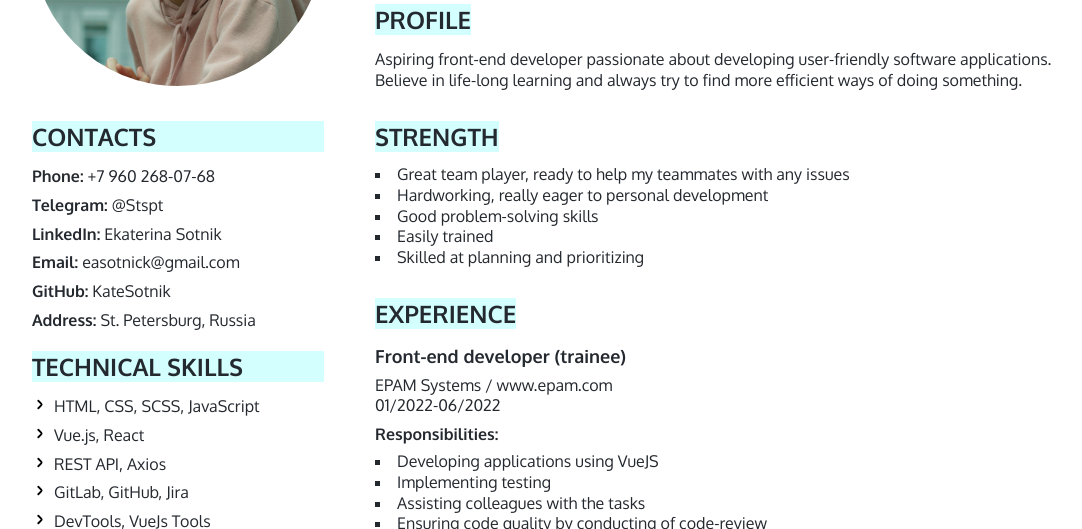
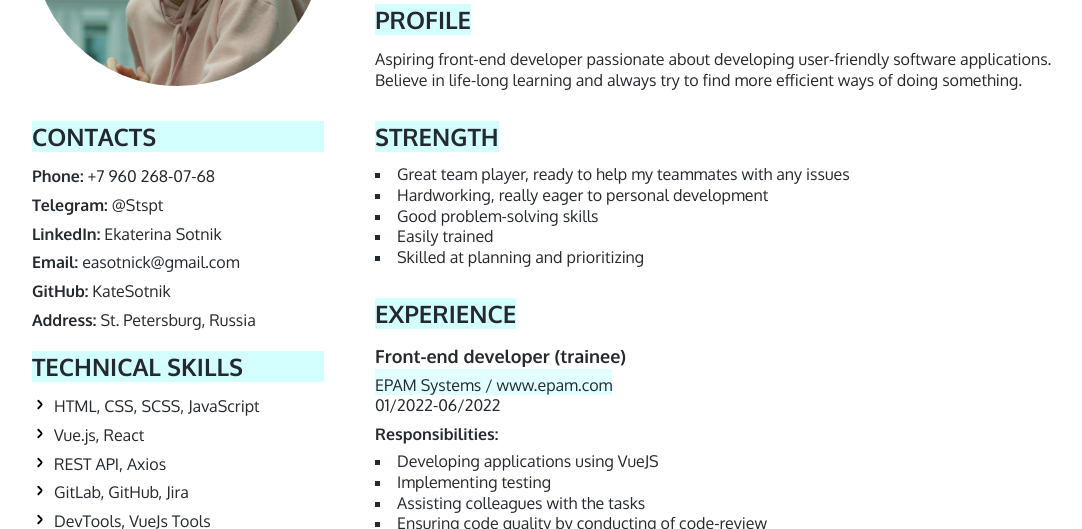
Before and after one commit to KateSotnik/KateSotnik.github.io, a plain HTML site: page index.html in a window 1280 px wide. Shown: the part 246-775 px from the top of the page, without its empty margins (96-1178 px from the left). Drawn offline with Linux system fonts and the light colour scheme.

Commit message:
style fix

```diff
--- a/style.css
+++ b/style.css
@@ -131,12 +131,15 @@ ul {
 }
 
 .company {
+  display: inline-block;
   padding-top: 6px;
+  background-color: rgba(110, 253, 253, 0.2);
 }
 
 .job-title {
   font-size: 30px;
 }
+
 .education-item {
   margin-bottom: 10px;
 }
```
Also changed, not shown: index.html (+1 -2 lines).
